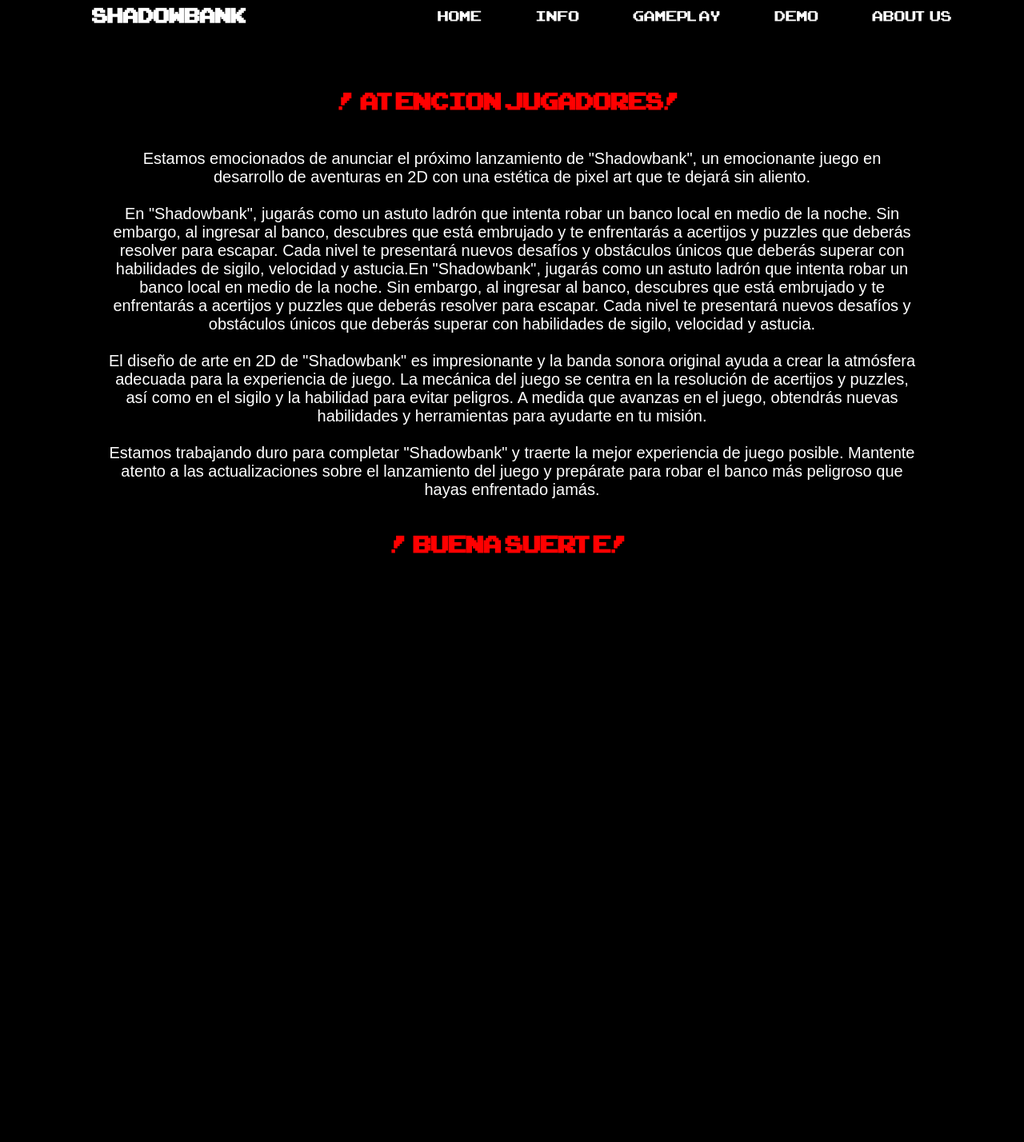
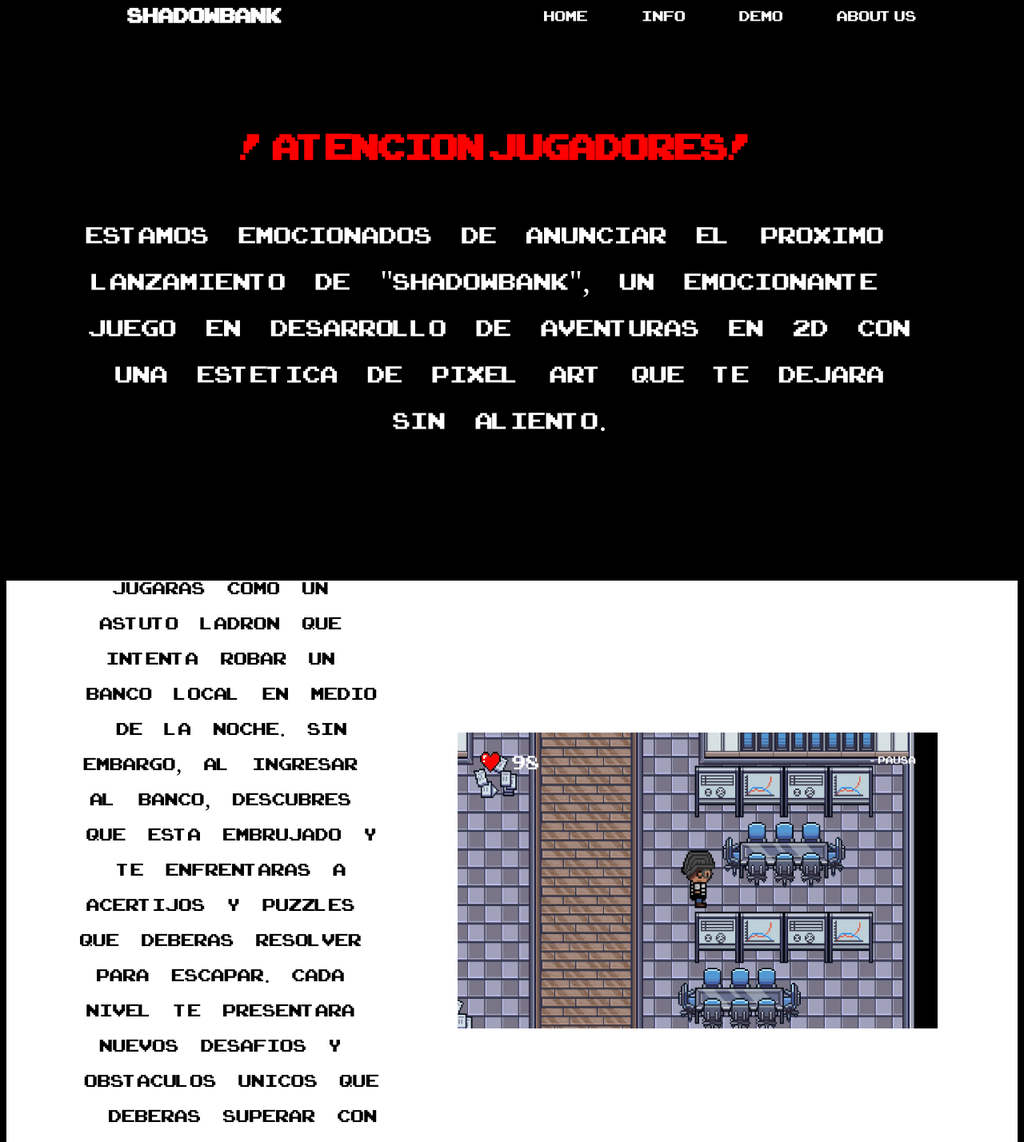
Before and after one commit to Mike19200/ShadowBankWebsite, a plain HTML site: page info.html in a window 1280 px wide. Shown: the part 32-1460 px from the top of the page at 80% size. Before the commit the page ends 874 px from the top, so only its background shows below. Drawn offline with Linux system fonts and the light colour scheme.

Commit message:
Cambios en la pagina de info y base de la pagina de about us
feedback recibido del profesor sobre el diseño de la pagina de info y se hicieron cambios segun eso.

```diff
--- a/info.html
+++ b/info.html
@@ -15,38 +15,61 @@
             <nav class="nav-buttons">
                 <a href="index.html">Home</a>
                 <a href="info.html">Info</a>
-                <a href="gameplay.html">Gameplay</a>
                 <a href="demo.html">Demo</a>
                 <a href="about.html">About Us</a>
             </nav>
         </header>
-        <main>
-            <section class="sec-info" id="info">
+        <main class="content-sections">
+            <section class="section1" id="sec1">
                 <div class="contenedor">
-                    <!--<div class="c1">
-                        <img src="media/Imagen1.jpg" alt="">
-                        <br>
+                    <!--<div class="c1-sec1">
                         <img src="media/Imagen3.jpg" alt="">
-                        <br>
-                        <img src="media/Imagen2.jpg" alt="">
                     </div>-->
-                    <div class="c2">
+                    <div class="c2-sec1">
                         <h2>!Atencion jugadores!</h2>
-                        <p>Estamos emocionados de anunciar el próximo lanzamiento de "Shadowbank", un emocionante juego en desarrollo de aventuras en 2D con una estética de pixel art que te dejará sin aliento.
-                            <br>
-                            <br>
-                            En "Shadowbank", jugarás como un astuto ladrón que intenta robar un banco local en medio de la noche. Sin embargo, al ingresar al banco, descubres que está embrujado y te enfrentarás a acertijos y puzzles que deberás resolver para escapar. Cada nivel te presentará nuevos desafíos y obstáculos únicos que deberás superar con habilidades de sigilo, velocidad y astucia.En "Shadowbank", jugarás como un astuto ladrón que intenta robar un banco local en medio de la noche. Sin embargo, al ingresar al banco, descubres que está embrujado y te enfrentarás a acertijos y puzzles que deberás resolver para escapar. Cada nivel te presentará nuevos desafíos y obstáculos únicos que deberás superar con habilidades de sigilo, velocidad y astucia.
-                            <br>
-                            <br>
-                            El diseño de arte en 2D de "Shadowbank" es impresionante y la banda sonora original ayuda a crear la atmósfera adecuada para la experiencia de juego. La mecánica del juego se centra en la resolución de acertijos y puzzles, así como en el sigilo y la habilidad para evitar peligros. A medida que avanzas en el juego, obtendrás nuevas habilidades y herramientas para ayudarte en tu misión.
-                            <br>
-                            <br>
-                            Estamos trabajando duro para completar "Shadowbank" y traerte la mejor experiencia de juego posible. Mantente atento a las actualizaciones sobre el lanzamiento del juego y prepárate para robar el banco más peligroso que hayas enfrentado jamás.
+                        <p>
+                            Estamosㅤemocionadosㅤdeㅤanunciarㅤelㅤproximoㅤlanzamientoㅤdeㅤ"Shadowbank",ㅤunㅤemocionanteㅤjuegoㅤenㅤdesarrolloㅤdeㅤaventurasㅤenㅤ2Dㅤconㅤunaㅤesteticaㅤdeㅤpixelㅤartㅤqueㅤteㅤdejaraㅤsinㅤaliento.
                         </p>
-                        <h2>!Buena Suerte!</h2>
                     </div>
                 </div>
             </section>
+            <section class="section2" id="sec2">
+                    <div class="contenedor2">
+                        <div class="c1-sec2">
+                            <p>
+                                Enㅤ"Shadowbank",ㅤjugarasㅤcomoㅤunㅤastutoㅤladronㅤqueㅤintentaㅤrobarㅤunㅤbancoㅤlocalㅤenㅤmedioㅤdeㅤlaㅤnoche.ㅤSinㅤembargo,ㅤalㅤingresarㅤalㅤbanco,ㅤdescubresㅤqueㅤestaㅤembrujadoㅤyㅤteㅤenfrentarasㅤaㅤacertijosㅤyㅤpuzzlesㅤqueㅤdeberasㅤresolverㅤparaㅤescapar.ㅤCadaㅤnivelㅤteㅤpresentaraㅤnuevosㅤdesafiosㅤyㅤobstaculosㅤunicosㅤqueㅤdeberasㅤsuperarㅤconㅤhabilidadesㅤdeㅤsigilo,ㅤvelocidadㅤyㅤastucia.
+                            </p>
+                        </div>
+                        <div class="c2-sec2">
+                            <img src="media/Imagen3.jpg" alt="">
+                        </div>
+                    </div>
+            </section>
+            <section class="section3" id="sec1">
+                <div class="contenedor">
+                    <div class="c1-sec3">
+                        <img src="media/Imagen3.jpg" alt="">
+                    </div>
+                    <div class="c2-sec3">
+                        <p>
+                            Elㅤarteㅤenㅤ2Dㅤdeㅤ"Shadowbank"ㅤesㅤimpresionanteㅤyㅤlaㅤbandaㅤsonoraㅤoriginalㅤayudaㅤaㅤcrearㅤlaㅤatmosferaㅤadecuadaㅤparaㅤlaㅤexperienciaㅤdeㅤjuego.ㅤLaㅤmecanicaㅤdelㅤjuegoㅤseㅤcentraㅤenㅤlaㅤresolucionㅤdeㅤacertijosㅤyㅤpuzzles,ㅤasiㅤcomoㅤenㅤelㅤsigiloㅤyㅤlaㅤhabilidadㅤparaㅤevitarㅤpeligros.ㅤAㅤmedidaㅤqueㅤavanzasㅤenㅤelㅤjuego,ㅤobtendrasㅤnuevasㅤhabilidadesㅤyㅤherramientasㅤparaㅤayudarteㅤenㅤtuㅤmision.
+                        </p>
+                    </div>
+                </div>
+            </section>
+            <section class="section2" id="sec2">
+                <div class="contenedor2">
+                    <div class="c1-sec2">
+                        <p>
+                            Estamosㅤtrabajandoㅤduroㅤparaㅤcompletarㅤ"Shadowbank"ㅤyㅤtraerteㅤlaㅤmejorㅤexperienciaㅤdeㅤjuegoㅤposible.ㅤMantenteㅤatentoㅤaㅤlasㅤactualizacionesㅤsobreㅤelㅤlanzamientoㅤdelㅤjuegoㅤyㅤpreparateㅤparaㅤrobarㅤelㅤbancoㅤmasㅤpeligrosoㅤqueㅤhayasㅤenfrentadoㅤjamas.
+                        </p>
+                        <h2> !Buena Suerte!</h2>
+                    </div>
+                    <div class="c2-sec2">
+                        <img src="media/Imagen3.jpg" alt="">
+                    </div>
+                </div>
+        </section>
         </main>
     </body>
 </html>
--- a/styles/styles.scss
+++ b/styles/styles.scss
@@ -7,6 +7,11 @@
     font-style: normal;
     font-family: 'Arcade classic';
 }
+
+.content-section{
+    padding-top: 100px;
+}
+
 
 .header{
     position: fixed;
@@ -58,9 +63,40 @@
     float: left;
 }
 
-.sec-info{
-    height: auto;
+.section1{
+    height: 750px;
     width: 100%;
+    background-color: white;
+    h1{
+        color: white;
+    }
+
+    h2{
+        color: white;
+        line-height: 50px;
+
+    }
+}
+
+.section2{
+    height: 750px;
+    width: 100%;
+    background-color: white;
+    h1{
+        color: white;
+    }
+
+    h2{
+        color: white;
+        line-height: 50px;
+
+    }
+}
+
+.section3{
+    height: 750px;
+    width: 100%;
+    background-color: white;
     h1{
         color: white;
     }
@@ -77,21 +113,53 @@
     display: flex;
     justify-content: space-around;
     align-items: center;
-    padding: 0 30px;
+    height: 100%;
+    width: 100%;
 }
 
-.c1{
 
+.contenedor2{
+    background-color: white;
+    display: flex;
+    justify-content: space-around;
+    align-items: center;
+    height: 100%;
+    width: 100%;
 }
-.c2{
+ /* section1 */
+
+.c1-sec1{
+    padding-left: 100px;
+}
+.c2-sec1{
     text-align: center;
     margin: 7%;
-    padding: 10px;
+    overflow-y: hidden;
+    padding-right: 30px;
+    p{
+        font-size: 40px;
+        color: white;
+    }
+
+    h2{
+        font-size: 60px;
+        color: red;
+    }
+}
+
+.c1-sec3{
+    padding-left: 120px;
+}
+
+/* section 2 */
+
+.c1-sec2{
+    text-align: center;
+    margin: 7%;
     overflow-y: hidden;
     p{
-        font-family: Arial, Helvetica, sans-serif;
-        font-size: 20px;
-        color: white;
+        font-size: 30px;
+        color: black;
     }
 
     h2{
@@ -100,19 +168,27 @@
     }
 }
 
+.c2-sec2{
+    padding-right: 100px;
+}
+.c2-sec3{
+    text-align: center;
+    margin: 7%;
+    overflow-y: hidden;
+    padding-right: 50px;
+    p{
+        font-size: 30px;
+        color: white;
+    }
+}
+
 img{
     top: 30px;
-    width: 400px;
-    height: 250px;
+    width: 600px;
+    height: 370px;
     display: inline-block;
 
     vertical-align: middle;
-    border: 2px solid grey;
-    transition: 0.5s;
-    &:hover{
-        transform: scale(1.1);
-        border: 2px solid white;
-    }
 }
 
 .contenedorimgs{
```
Also changed, not shown: about.html (+15 -4 lines), demo.html (+0 -1 lines), index.html (+0 -1 lines), media/dollar_318-358128.png (added), styles/styles.css, 3 other files.
